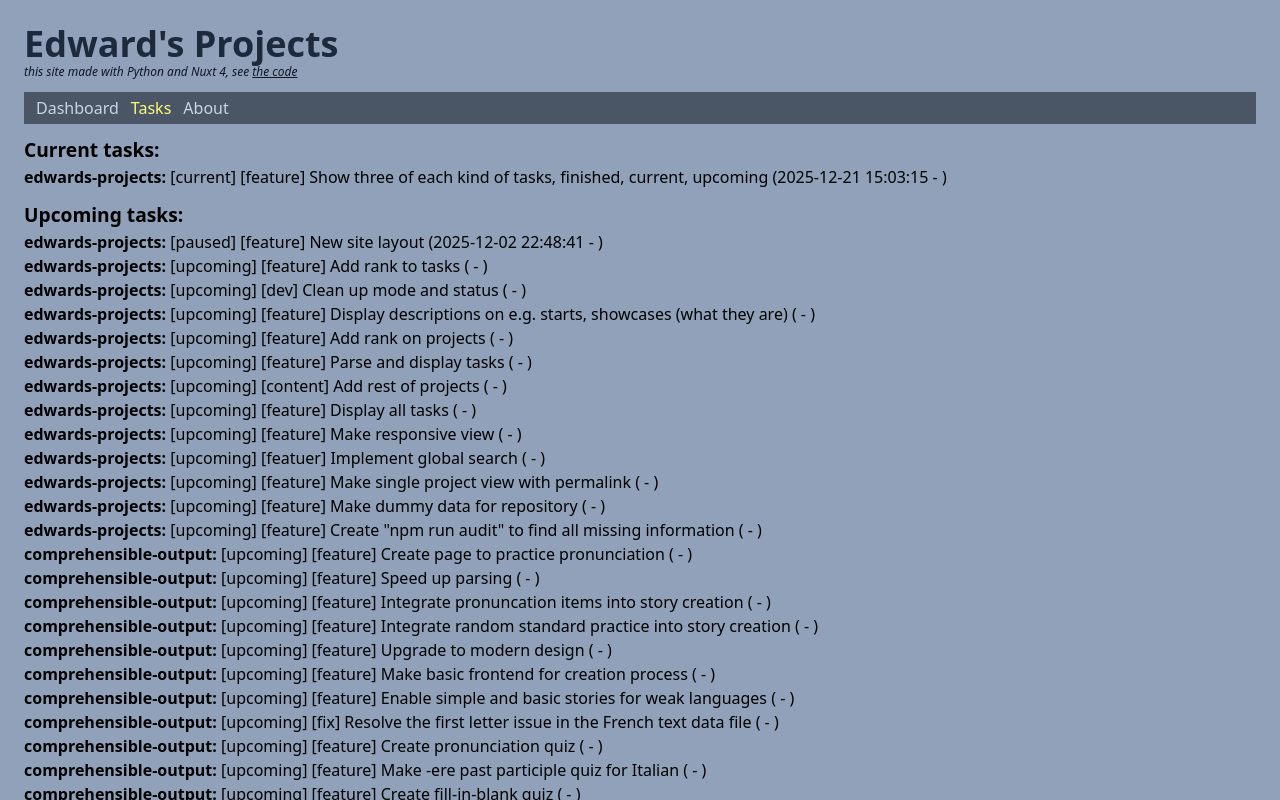
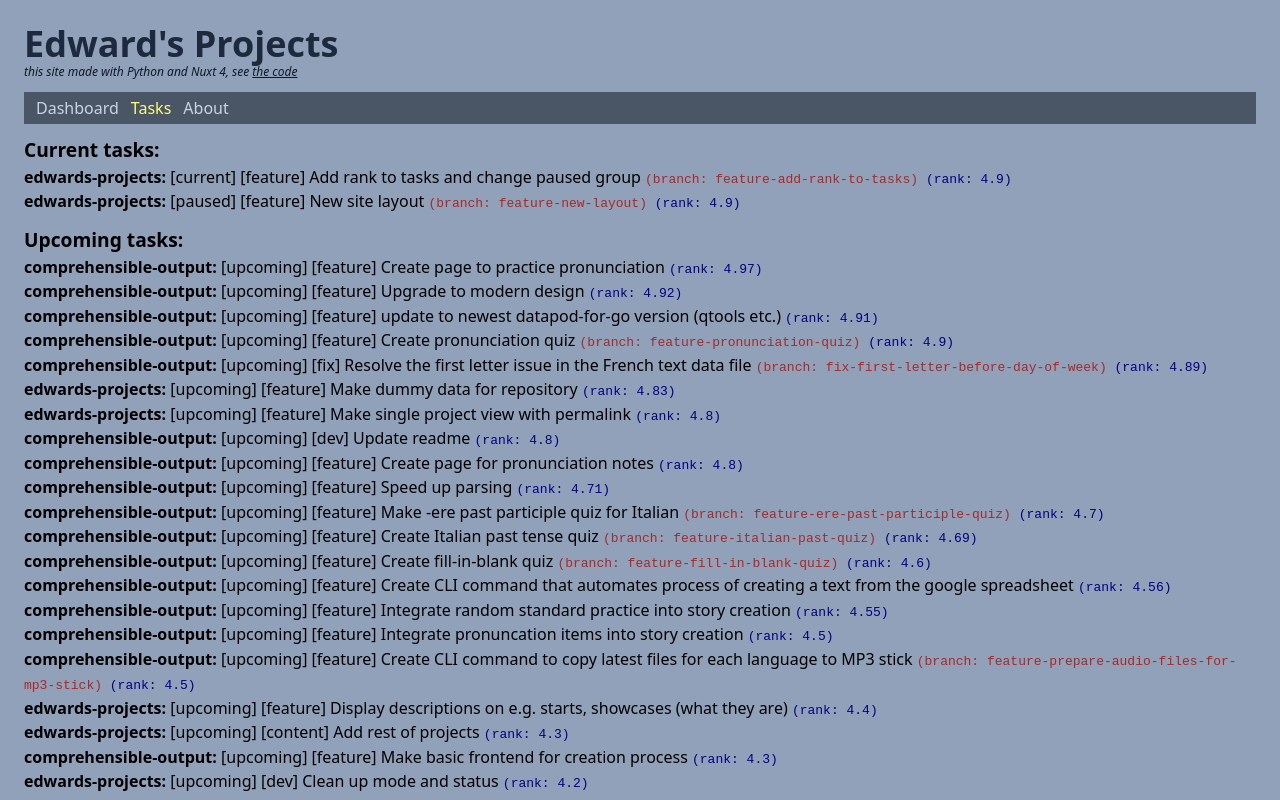
Before and after one commit to edwardtanguay/edwards-projects, a Nuxt app: page /tasks in a window 1280 px wide. Shown: the top 800 px of the page. Built offline with nearby package versions, Linux system fonts and the light colour scheme.

Commit message:
FEATURE: Add rank to tasks and sort more important first

```diff
--- a/app/components/Task.vue
+++ b/app/components/Task.vue
@@ -8,6 +8,24 @@
 	<p>
 		<span class="font-semibold">{{ task.projectIdCode }}:</span> <span>[{{ task.stage }}] [{{ task.kind }}] {{
 			task.title
-		}} ({{ task.beginDateTime }} - {{ task.endDateTime }})</span>
+		}}
+			<span v-if="task.beginDateTime && task.endDateTime">({{ task.beginDateTime }} - {{ task.endDateTime
+			}})</span>
+			<span v-if="task.branch != ''"
+				  class="code"> (branch: {{ task.branch }})</span>
+			<span class="rank"> (rank: {{ task.rank }})</span></span>
 	</p>
 </template>
+
+<style scoped>
+.code {
+	color: brown;
+	font-family: 'Courier New', Courier, monospace;
+	font-size: small;
+}
+.rank {
+	color: navy;
+	font-family: 'Courier New', Courier, monospace;
+	font-size: small;
+}
+</style>
--- a/app/pages/tasks/index.vue
+++ b/app/pages/tasks/index.vue
@@ -1,8 +1,8 @@
 <script setup>
 import tasks from "../../../parseddata/tasks.json";
 
-const currentTasks = tasks.filter(task => task.stage === "current");
-const upcomingTasks = [...tasks.filter(task => task.stage === "paused"), ...tasks.filter(task => task.stage === "upcoming")];
+const currentTasks = [...tasks.filter(task => task.stage === "current"), ...tasks.filter(task => task.stage === "paused")];
+const upcomingTasks = tasks.filter(task => task.stage === "upcoming").sort((a, b) => b.rank - a.rank);
 const finishedTasks = tasks.filter(task => task.stage === "finished").sort((a, b) => (a.endDateTime < b.endDateTime ? 1 : -1));
 
 </script>
--- a/parseddata/projects.json
+++ b/parseddata/projects.json
@@ -1,6 +1,6 @@
 [
 	{
-		"suuid": "t3W5kd",
+		"suuid": "gFoiys",
 		"idCode": "edwards-projects",
 		"title": "Edward's Projects",
 		"status": "creating basic parsing of text file that shows project information",
@@ -20,7 +20,7 @@
 		]
 	},
 	{
-		"suuid": "NB5dsm",
+		"suuid": "djECai",
 		"idCode": "comprehensible-output",
 		"title": "Comprehensible Input",
 		"status": "(fill in status)",
--- a/parseddata/tasks.json
+++ b/parseddata/tasks.json
@@ -1,461 +1,519 @@
 [
 	{
 		"projectIdCode": "edwards-projects",
-		"suuid": "R72jSn",
+		"suuid": "XEHwJ3",
 		"stage": "current",
 		"kind": "feature",
-		"title": "Show three of each kind of tasks, finished, current, upcoming",
-		"beginDateTime": "2025-12-21 15:03:15",
-		"endDateTime": ""
+		"title": "Add rank to tasks and change paused group",
+		"beginDateTime": "2025-12-21 19:21:30",
+		"endDateTime": "",
+		"branch": "feature-add-rank-to-tasks",
+		"rank": 4.9
 	},
 	{
 		"projectIdCode": "edwards-projects",
-		"suuid": "bCfzm6",
-		"stage": "upcoming",
+		"suuid": "oyBk6B",
+		"stage": "paused",
 		"kind": "feature",
-		"title": "Add rank to tasks",
-		"beginDateTime": "",
-		"endDateTime": ""
+		"title": "New site layout",
+		"beginDateTime": "2025-12-02 22:48:41",
+		"endDateTime": "",
+		"branch": "feature-new-layout",
+		"rank": 4.9
 	},
 	{
 		"projectIdCode": "edwards-projects",
-		"suuid": "LpHW37",
+		"suuid": "oM57Kq",
 		"stage": "upcoming",
 		"kind": "dev",
 		"title": "Clean up mode and status",
 		"beginDateTime": "",
-		"endDateTime": ""
+		"endDateTime": "",
+		"branch": "",
+		"rank": 4.2
 	},
 	{
 		"projectIdCode": "edwards-projects",
-		"suuid": "sSd7Fx",
-		"stage": "paused",
-		"kind": "feature",
-		"title": "New site layout",
-		"beginDateTime": "2025-12-02 22:48:41",
-		"endDateTime": ""
-	},
-	{
-		"projectIdCode": "edwards-projects",
-		"suuid": "Fl8vrb",
+		"suuid": "m8prM7",
 		"stage": "upcoming",
 		"kind": "feature",
 		"title": "Display descriptions on e.g. starts, showcases (what they are)",
 		"beginDateTime": "",
-		"endDateTime": ""
+		"endDateTime": "",
+		"branch": "",
+		"rank": 4.4
 	},
 	{
 		"projectIdCode": "edwards-projects",
-		"suuid": "m4T7kT",
-		"stage": "upcoming",
-		"kind": "feature",
-		"title": "Add rank on projects",
-		"beginDateTime": "",
-		"endDateTime": ""
-	},
-	{
-		"projectIdCode": "edwards-projects",
-		"suuid": "3RdGp5",
-		"stage": "upcoming",
-		"kind": "feature",
-		"title": "Parse and display tasks",
-		"beginDateTime": "",
-		"endDateTime": ""
-	},
-	{
-		"projectIdCode": "edwards-projects",
-		"suuid": "3kQOcF",
+		"suuid": "Ge091J",
 		"stage": "upcoming",
 		"kind": "content",
 		"title": "Add rest of projects",
 		"beginDateTime": "",
-		"endDateTime": ""
+		"endDateTime": "",
+		"branch": "",
+		"rank": 4.3
 	},
 	{
 		"projectIdCode": "edwards-projects",
-		"suuid": "uYQnwV",
-		"stage": "upcoming",
-		"kind": "feature",
-		"title": "Display all tasks",
-		"beginDateTime": "",
-		"endDateTime": ""
-	},
-	{
-		"projectIdCode": "edwards-projects",
-		"suuid": "uPwTcz",
-		"stage": "upcoming",
-		"kind": "feature",
-		"title": "Make responsive view",
-		"beginDateTime": "",
-		"endDateTime": ""
-	},
-	{
-		"projectIdCode": "edwards-projects",
-		"suuid": "ls8xTB",
+		"suuid": "Vsy1kK",
 		"stage": "upcoming",
 		"kind": "featuer",
 		"title": "Implement global search",
 		"beginDateTime": "",
-		"endDateTime": ""
+		"endDateTime": "",
+		"branch": "",
+		"rank": 4.1
 	},
 	{
 		"projectIdCode": "edwards-projects",
-		"suuid": "Sge6sD",
+		"suuid": "uXpUzV",
 		"stage": "upcoming",
 		"kind": "feature",
 		"title": "Make single project view with permalink",
 		"beginDateTime": "",
-		"endDateTime": ""
+		"endDateTime": "",
+		"branch": "",
+		"rank": 4.8
 	},
 	{
 		"projectIdCode": "edwards-projects",
-		"suuid": "ZenDw1",
+		"suuid": "2zDmRN",
 		"stage": "upcoming",
 		"kind": "feature",
 		"title": "Make dummy data for repository",
 		"beginDateTime": "",
-		"endDateTime": ""
+		"endDateTime": "",
+		"branch": "",
+		"rank": 4.83
 	},
 	{
 		"projectIdCode": "edwards-projects",
-		"suuid": "cy8FAw",
+		"suuid": "aZmLLy",
 		"stage": "upcoming",
 		"kind": "feature",
 		"title": "Create \"npm run audit\" to find all missing information",
 		"beginDateTime": "",
-		"endDateTime": ""
+		"endDateTime": "",
+		"branch": "",
+		"rank": 4.2
 	},
 	{
 		"projectIdCode": "edwards-projects",
-		"suuid": "lWrgxV",
+		"suuid": "ya43kS",
+		"stage": "finished",
+		"kind": "feature",
+		"title": "Show three of each kind of tasks: current, upcoming, finished",
+		"beginDateTime": "2025-12-21 15:03:15",
+		"endDateTime": "2025-12-21 19:10:44",
+		"branch": "feature-show-task-groups",
+		"rank": 2.5
+	},
+	{
+		"projectIdCode": "edwards-projects",
+		"suuid": "32sAwF",
 		"stage": "finished",
 		"kind": "feature",
 		"title": "Process and display all tasks basic data",
 		"beginDateTime": "2025-12-20 16:55:12",
-		"endDateTime": "2025-12-20 19:31:35"
+		"endDateTime": "2025-12-20 19:31:35",
+		"branch": "feature-show-all-tasks",
+		"rank": 2.5
 	},
 	{
 		"projectIdCode": "edwards-projects",
-		"suuid": "n1oatY",
+		"suuid": "N9AJDs",
 		"stage": "finished",
 		"kind": "base",
 		"title": "Create minimal site and put online",
 		"beginDateTime": "2025-10-17 20:39:40",
-		"endDateTime": "2025-10-17 21:31:59"
+		"endDateTime": "2025-10-17 21:31:59",
+		"branch": "",
+		"rank": 2.5
 	},
 	{
 		"projectIdCode": "edwards-projects",
-		"suuid": "imF748",
+		"suuid": "yuw11g",
 		"stage": "finished",
 		"kind": "feature",
 		"title": "Enable second file to be processed and combine projects",
 		"beginDateTime": "2025-12-17 20:55:42",
-		"endDateTime": "2025-12-19 21:59:23"
+		"endDateTime": "2025-12-19 21:59:23",
+		"branch": "feature-process-second-file",
+		"rank": 2.5
 	},
 	{
 		"projectIdCode": "edwards-projects",
-		"suuid": "ty4dAo",
+		"suuid": "gcU9VQ",
 		"stage": "finished",
 		"kind": "decision",
 		"title": "Decide on best name \"start\" or \"starter\"",
 		"beginDateTime": "2025-11-30 23:32:41",
-		"endDateTime": "2025-12-02 22:47:14"
+		"endDateTime": "2025-12-02 22:47:14",
+		"branch": "",
+		"rank": 2.5
 	},
 	{
 		"projectIdCode": "edwards-projects",
-		"suuid": "p1FzeB",
+		"suuid": "swRxeW",
 		"stage": "finished",
 		"kind": "feature",
 		"title": "Show start sites",
 		"beginDateTime": "2025-11-30 23:09:20",
-		"endDateTime": "2025-12-02 22:45:41"
+		"endDateTime": "2025-12-02 22:45:41",
+		"branch": "feature-show-starts",
+		"rank": 2.5
 	},
 	{
 		"projectIdCode": "edwards-projects",
-		"suuid": "oc6XVP",
+		"suuid": "Nqmsw3",
 		"stage": "finished",
 		"kind": "content",
 		"title": "Add showcase-typo3",
 		"beginDateTime": "2025-10-31 15:16:56",
-		"endDateTime": "2025-10-31 15:55:34"
+		"endDateTime": "2025-10-31 15:55:34",
+		"branch": "",
+		"rank": 2.5
 	},
 	{
 		"projectIdCode": "edwards-projects",
-		"suuid": "p80rYl",
+		"suuid": "5CoICL",
 		"stage": "finished",
 		"kind": "feature",
 		"title": "Create all current images",
 		"beginDateTime": "2025-10-27 15:55:36",
-		"endDateTime": "2025-10-27 16:27:16"
+		"endDateTime": "2025-10-27 16:27:16",
+		"branch": "feature-create-all-images",
+		"rank": 2.5
 	},
 	{
 		"projectIdCode": "edwards-projects",
-		"suuid": "wcPmxv",
+		"suuid": "Q4bCI1",
 		"stage": "finished",
 		"kind": "feature",
 		"title": "Show image if exists",
 		"beginDateTime": "2025-10-27 14:11:00",
-		"endDateTime": "2025-10-27 15:54:31"
+		"endDateTime": "2025-10-27 15:54:31",
+		"branch": "feature-add-image-rank",
+		"rank": 2.5
 	},
 	{
 		"projectIdCode": "edwards-projects",
-		"suuid": "phnU7F",
+		"suuid": "9aPoo2",
 		"stage": "finished",
 		"kind": "feature",
 		"title": "Make Responsive",
 		"beginDateTime": "2025-10-27 11:45:48",
-		"endDateTime": "2025-10-27 13:25:18"
+		"endDateTime": "2025-10-27 13:25:18",
+		"branch": "feature-make-responsive",
+		"rank": 2.5
 	},
 	{
 		"projectIdCode": "edwards-projects",
-		"suuid": "cEdfdI",
+		"suuid": "19eAos",
 		"stage": "finished",
 		"kind": "feature",
 		"title": "Implement categories",
 		"beginDateTime": "2025-10-24 13:28:42",
-		"endDateTime": "2025-10-24 18:12:10"
+		"endDateTime": "2025-10-24 18:12:10",
+		"branch": "feature-implement-categories",
+		"rank": 2.5
 	},
 	{
 		"projectIdCode": "edwards-projects",
-		"suuid": "Og6Nlp",
+		"suuid": "oqywI6",
 		"stage": "finished",
 		"kind": "feature",
 		"title": "Create active, planning and stable project sections",
 		"beginDateTime": "2025-10-20 13:41:27",
-		"endDateTime": "2025-10-24 13:17:01"
+		"endDateTime": "2025-10-24 13:17:01",
+		"branch": "",
+		"rank": 2.5
 	},
 	{
 		"projectIdCode": "edwards-projects",
-		"suuid": "dOAAzs",
+		"suuid": "5K5ygL",
 		"stage": "finished",
 		"kind": "feature",
 		"title": "Process first data file, list frontend idcodes",
 		"beginDateTime": "2025-10-17 21:47:29",
-		"endDateTime": "2025-10-17 23:44:52"
+		"endDateTime": "2025-10-17 23:44:52",
+		"branch": "",
+		"rank": 2.5
 	},
 	{
 		"projectIdCode": "comprehensible-output",
-		"suuid": "TLcb7F",
+		"suuid": "61nVnw",
 		"stage": "upcoming",
 		"kind": "feature",
 		"title": "Create page to practice pronunciation",
 		"beginDateTime": "",
-		"endDateTime": ""
+		"endDateTime": "",
+		"branch": "",
+		"rank": 4.97
 	},
 	{
 		"projectIdCode": "comprehensible-output",
-		"suuid": "dL7mKy",
+		"suuid": "SO1K3I",
 		"stage": "upcoming",
 		"kind": "feature",
 		"title": "Speed up parsing",
 		"beginDateTime": "",
-		"endDateTime": ""
+		"endDateTime": "",
+		"branch": "",
+		"rank": 4.71
 	},
 	{
 		"projectIdCode": "comprehensible-output",
-		"suuid": "R8eWlX",
+		"suuid": "UQDyoC",
 		"stage": "upcoming",
 		"kind": "feature",
 		"title": "Integrate pronuncation items into story creation",
 		"beginDateTime": "",
-		"endDateTime": ""
+		"endDateTime": "",
+		"branch": "",
+		"rank": 4.5
 	},
 	{
 		"projectIdCode": "comprehensible-output",
-		"suuid": "jG5RDV",
+		"suuid": "AhGTYs",
 		"stage": "upcoming",
 		"kind": "feature",
 		"title": "Integrate random standard practice into story creation",
 		"beginDateTime": "",
-		"endDateTime": ""
+		"endDateTime": "",
+		"branch": "",
+		"rank": 4.55
 	},
 	{
 		"projectIdCode": "comprehensible-output",
-		"suuid": "TQqq4X",
+		"suuid": "GrklCY",
 		"stage": "upcoming",
 		"kind": "feature",
 		"title": "Upgrade to modern design",
 		"beginDateTime": "",
-		"endDateTime": ""
+		"endDateTime": "",
+		"branch": "",
+		"rank": 4.92
 	},
 	{
 		"projectIdCode": "comprehensible-output",
-		"suuid": "kWWBMe",
+		"suuid": "PvURgM",
 		"stage": "upcoming",
 		"kind": "feature",
 		"title": "Make basic frontend for creation process",
 		"beginDateTime": "",
-		"endDateTime": ""
+		"endDateTime": "",
+		"branch": "",
+		"rank": 4.3
 	},
 	{
 		"projectIdCode": "comprehensible-output",
-		"suuid": "R29qpY",
+		"suuid": "Cyenfs",
 		"stage": "upcoming",
 		"kind": "feature",
 		"title": "Enable simple and basic stories for weak languages",
 		"beginDateTime": "",
-		"endDateTime": ""
+		"endDateTime": "",
+		"branch": "feature-enable-simple-and-basic-stories",
+		"rank": 4.1
 	},
 	{
 		"projectIdCode": "comprehensible-output",
-		"suuid": "yY92mK",
+		"suuid": "3a0S9A",
 		"stage": "upcoming",
 		"kind": "fix",
 		"title": "Resolve the first letter issue in the French text data file",
 		"beginDateTime": "",
-		"endDateTime": ""
+		"endDateTime": "",
+		"branch": "fix-first-letter-before-day-of-week",
+		"rank": 4.89
 	},
 	{
 		"projectIdCode": "comprehensible-output",
-		"suuid": "nRyken",
+		"suuid": "5vTXYA",
 		"stage": "upcoming",
 		"kind": "feature",
 		"title": "Create pronunciation quiz",
 		"beginDateTime": "",
-		"endDateTime": ""
+		"endDateTime": "",
+		"branch": "feature-pronunciation-quiz",
+		"rank": 4.9
 	},
 	{
 		"projectIdCode": "comprehensible-output",
-		"suuid": "1nGNeB",
+		"suuid": "uNFtxr",
 		"stage": "upcoming",
 		"kind": "feature",
 		"title": "Make -ere past participle quiz for Italian",
 		"beginDateTime": "",
-		"endDateTime": ""
+		"endDateTime": "",
+		"branch": "feature-ere-past-participle-quiz",
+		"rank": 4.7
 	},
 	{
 		"projectIdCode": "comprehensible-output",
-		"suuid": "0HJbUy",
+		"suuid": "FKfNpZ",
 		"stage": "upcoming",
 		"kind": "feature",
 		"title": "Create fill-in-blank quiz",
 		"beginDateTime": "",
-		"endDateTime": ""
+		"endDateTime": "",
+		"branch": "feature-fill-in-blank-quiz",
+		"rank": 4.6
 	},
 	{
 		"projectIdCode": "comprehensible-output",
-		"suuid": "nGah0e",
+		"suuid": "KJsc2J",
 		"stage": "upcoming",
 		"kind": "feature",
 		"title": "Create Italian past tense quiz",
 		"beginDateTime": "",
-		"endDateTime": ""
+		"endDateTime": "",
+		"branch": "feature-italian-past-quiz",
+		"rank": 4.69
 	},
 	{
 		"projectIdCode": "comprehensible-output",
-		"suuid": "EFt1lO",
+		"suuid": "l4vqUU",
 		"stage": "upcoming",
 		"kind": "feature",
 		"title": "Create CLI command to copy latest files for each language to MP3 stick",
 		"beginDateTime": "",
-		"endDateTime": ""
+		"endDateTime": "",
+		"branch": "feature-prepare-audio-files-for-mp3-stick",
+		"rank": 4.5
 	},
 	{
 		"projectIdCode": "comprehensible-output",
-		"suuid": "ZVgvRL",
+		"suuid": "2nv1SX",
 		"stage": "upcoming",
 		"kind": "dev",
 		"title": "Update readme",
 		"beginDateTime": "",
-		"endDateTime": ""
+		"endDateTime": "",
+		"branch": "",
+		"rank": 4.8
 	},
 	{
 		"projectIdCode": "comprehensible-output",
-		"suuid": "bu0bI1",
+		"suuid": "heE0zR",
 		"stage": "upcoming",
 		"kind": "feature",
 		"title": "Create CLI command that automates process of creating a text from the google spreadsheet",
 		"beginDateTime": "",
-		"endDateTime": ""
+		"endDateTime": "",
+		"branch": "",
+		"rank": 4.56
 	},
 	{
 		"projectIdCode": "comprehensible-output",
-		"suuid": "n3SDjT",
+		"suuid": "r1MPDJ",
 		"stage": "upcoming",
 		"kind": "feature",
 		"title": "Create page for pronunciation notes",
 		"beginDateTime": "",
-		"endDateTime": ""
+		"endDateTime": "",
+		"branch": "",
+		"rank": 4.8
 	},
 	{
 		"projectIdCode": "comprehensible-output",
-		"suuid": "nhtPgT",
+		"suuid": "S4m0Py",
 		"stage": "upcoming",
 		"kind": "feature",
 		"title": "update to newest datapod-for-go version (qtools etc.)",
 		"beginDateTime": "",
-		"endDateTime": ""
+		"endDateTime": "",
+		"branch": "",
+		"rank": 4.91
 	},
 	{
 		"projectIdCode": "comprehensible-output",
-		"suuid": "2Z24wO",
+		"suuid": "pvwQRf",
 		"stage": "finished",
 		"kind": "feature",
 		"title": "Streamline story creation",
 		"beginDateTime": "2025-08-03 23:30:15",
-		"endDateTime": "2025-08-05 10:58:02"
+		"endDateTime": "2025-08-05 10:58:02",
+		"branch": "feature-streamline-story-creation",
+		"rank": 4.92
 	},
 	{
 		"projectIdCode": "comprehensible-output",
-		"suuid": "6Ne75e",
+		"suuid": "mp8EOv",
 		"stage": "finished",
 		"kind": "feature",
 		"title": "Order import listing by number of phrases",
 		"beginDateTime": "2025-10-13 07:55:31",
-		"endDateTime": "2025-10-13 08:02:23"
+		"endDateTime": "2025-10-13 08:02:23",
+		"branch": "",
+		"rank": 2.5
 	},
 	{
 		"projectIdCode": "comprehensible-output",
-		"suuid": "Og2MYf",
+		"suuid": "pY1WN0",
 		"stage": "finished",
 		"kind": "feature",
 		"title": "Use most recent phrases first",
 		"beginDateTime": "2025-10-09 10:58:45",
-		"endDateTime": "2025-10-09 11:53:47"
+		"endDateTime": "2025-10-09 11:53:47",
+		"branch": "",
+		"rank": 2.5
 	},
 	{
 		"projectIdCode": "comprehensible-output",
-		"suuid": "r9aWnD",
+		"suuid": "zPaBfh",
 		"stage": "finished",
 		"kind": "feature",
 		"title": "CLI command \"cpf\" creates prompt files for all languages",
 		"beginDateTime": "2025-06-09 12:31:32",
-		"endDateTime": "2025-06-10 00:12:39"
+		"endDateTime": "2025-06-10 00:12:39",
+		"branch": "feature-any-language-available-for-text-creation",
+		"rank": 2.5
 	},
 	{
 		"projectIdCode": "comprehensible-output",
-		"suuid": "VjNLWC",
+		"suuid": "wVsBeB",
 		"stage": "finished",
 		"kind": "feature",
 		"title": "Enable 10 100 to be sent as params, with defaults if not sent",
 		"beginDateTime": "2025-06-09 13:14:09",
-		"endDateTime": "2025-06-09 15:17:03"
+		"endDateTime": "2025-06-09 15:17:03",
+		"branch": "",
+		"rank": 2.5
 	},
 	{
 		"projectIdCode": "comprehensible-output",
-		"suuid": "FElE2R",
+		"suuid": "NJWWQo",
 		"stage": "finished",
 		"kind": "feature",
 		"title": "For command npm run cpg fr, randomize order of phrases",
 		"beginDateTime": "2025-06-09 17:14:02",
-		"endDateTime": "2025-06-09 17:19:03"
+		"endDateTime": "2025-06-09 17:19:03",
+		"branch": "",
+		"rank": 2.5
 	},
 	{
 		"projectIdCode": "comprehensible-output",
-		"suuid": "Um1CpY",
+		"suuid": "blzRWf",
 		"stage": "finished",
 		"kind": "feature",
 		"title": "Show history of phrases for \"cpf\"",
 		"beginDateTime": "2025-06-10 16:14:09",
-		"endDateTime": "2025-06-10 17:12:19"
+		"endDateTime": "2025-06-10 17:12:19",
+		"branch": "feature-show-history-of-phrases",
+		"rank": 2.5
 	},
 	{
 		"projectIdCode": "comprehensible-output",
-		"suuid": "g66VfJ",
+		"suuid": "WejZbv",
 		"stage": "finished",
 		"kind": "feature",
 		"title": "Implement script to create prompts from google translate phrases",
 		"beginDateTime": "2025-06-08 20:11:09",
-		"endDateTime": "2025-06-08 20:44:02"
+		"endDateTime": "2025-06-08 20:44:02",
+		"branch": "",
+		"rank": 2.5
 	}
 ]
```
Also changed, not shown: parseddata/raw_projects.json, 2 other files (tests, documents, lock files or other folders).
